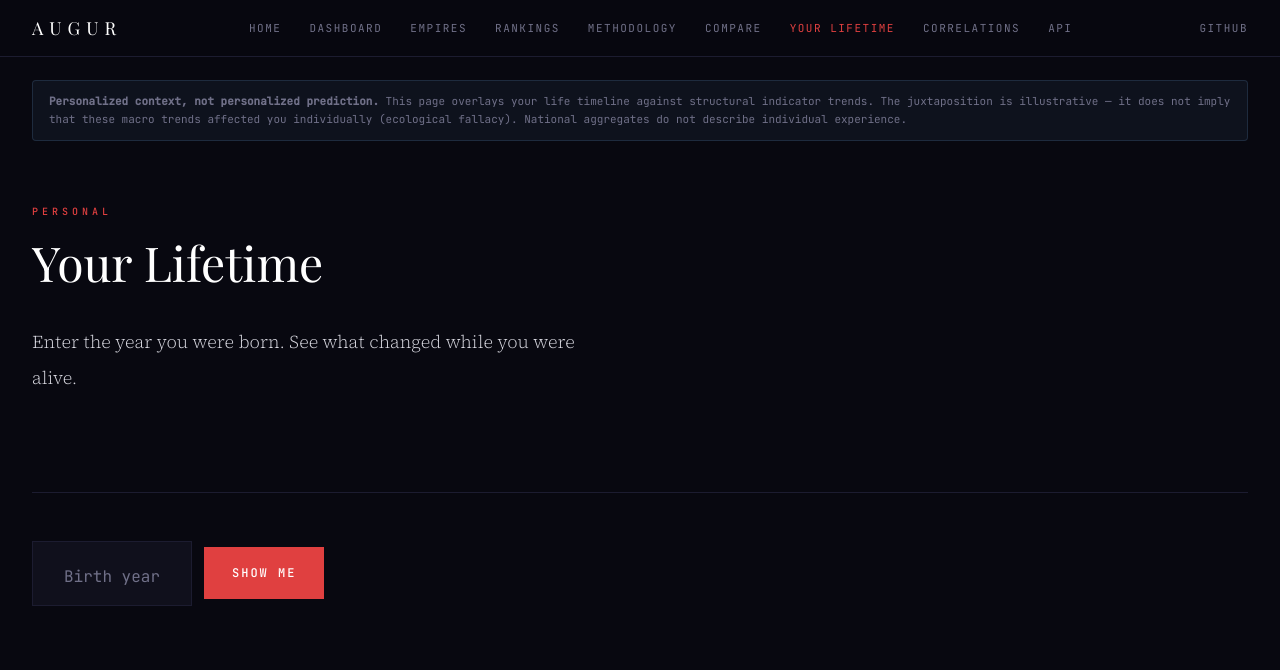
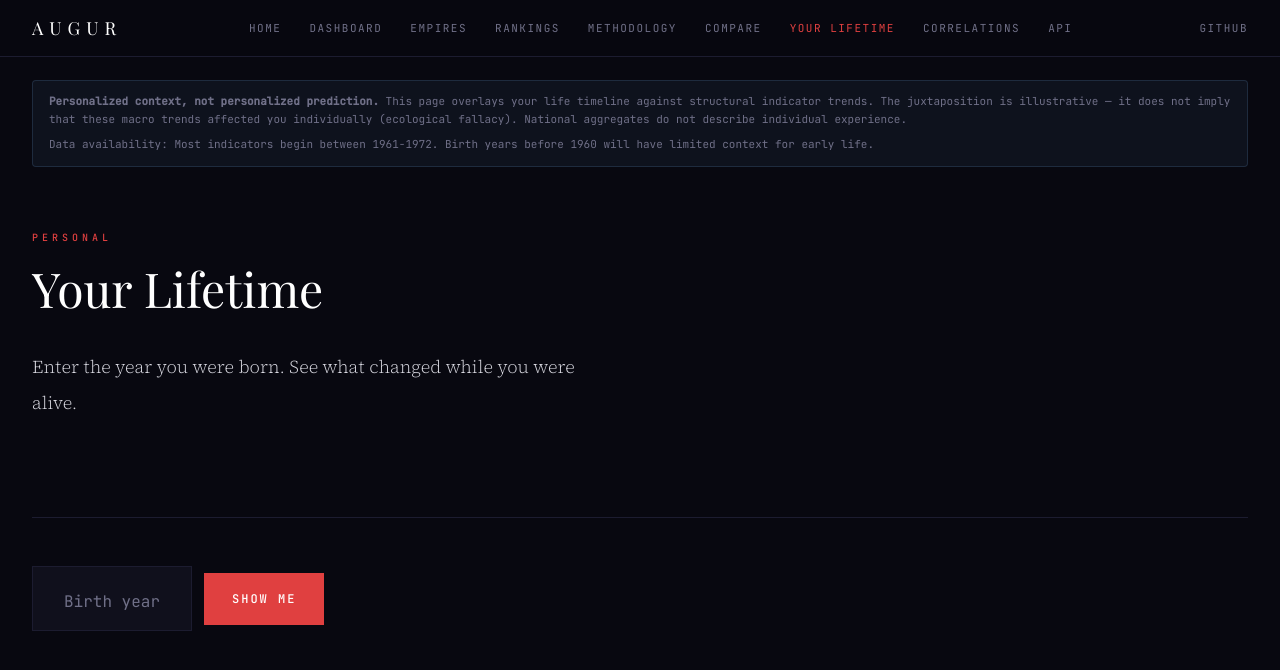
Before and after one commit to blyons044/augur, a React (Create React App) app in the folder frontend/: page /your-lifetime in a window 1280 px wide. Shown: the top 670 px of the page. Built offline with nearby package versions, Linux system fonts and the light colour scheme; no server answers; the HTML template or start-up script is replaced by a standard one; a web font is replaced by a local one.

Commit message:
YourLifetime fix - data now fetched from 1950, data range note added for pre-1960 birth years

```diff
--- a/frontend/src/App.js
+++ b/frontend/src/App.js
@@ -31,7 +31,7 @@ function App() {
         setIndicators(defRes.data);
         const ids = ['wealth_inequality','debt_to_gdp','currency_debasement','elite_overproduction','political_polarization','geopolitical_standing','middle_class_decline','infrastructure_decay','public_trust','rule_of_law','civil_unrest','media_fragmentation','resource_stress'];
         const results = await Promise.all(ids.map(async (id) => {
-          try { const r = await axios.get(`${API_BASE}/api/indicators/${id}?country_code=USA&start_year=1990`); return [id, r.data]; }
+          try { const r = await axios.get(`${API_BASE}/api/indicators/${id}?country_code=USA&start_year=1950`); return [id, r.data]; }
           catch { return [id, null]; }
         }));
         const dm = {}; results.forEach(([id, d]) => { if (d) dm[id] = d; }); setIndicatorData(dm); setLoading(false);
--- a/frontend/src/pages/YourLifetime.js
+++ b/frontend/src/pages/YourLifetime.js
@@ -192,6 +192,7 @@ function YourLifetime({ indicatorData }) {
     <div className="app lifetime-page">
       <div className="personalization-caveat" style={{margin:'0 0 24px',padding:'12px 16px',background:'rgba(96,144,192,0.08)',border:'1px solid rgba(96,144,192,0.2)',borderRadius:'4px',font:'400 11px var(--font-mono)',color:'var(--text-muted)',lineHeight:1.6}}>
         <strong>Personalized context, not personalized prediction.</strong> This page overlays your life timeline against structural indicator trends. The juxtaposition is illustrative — it does not imply that these macro trends affected you individually (ecological fallacy). National aggregates do not describe individual experience.
+        <span className="data-range-note" style={{display:'block',marginTop:'8px'}}>Data availability: Most indicators begin between 1961-1972. Birth years before 1960 will have limited context for early life.</span>
       </div>
       <header className="indicator-header">
         <span className="section-label">Personal</span>
```
